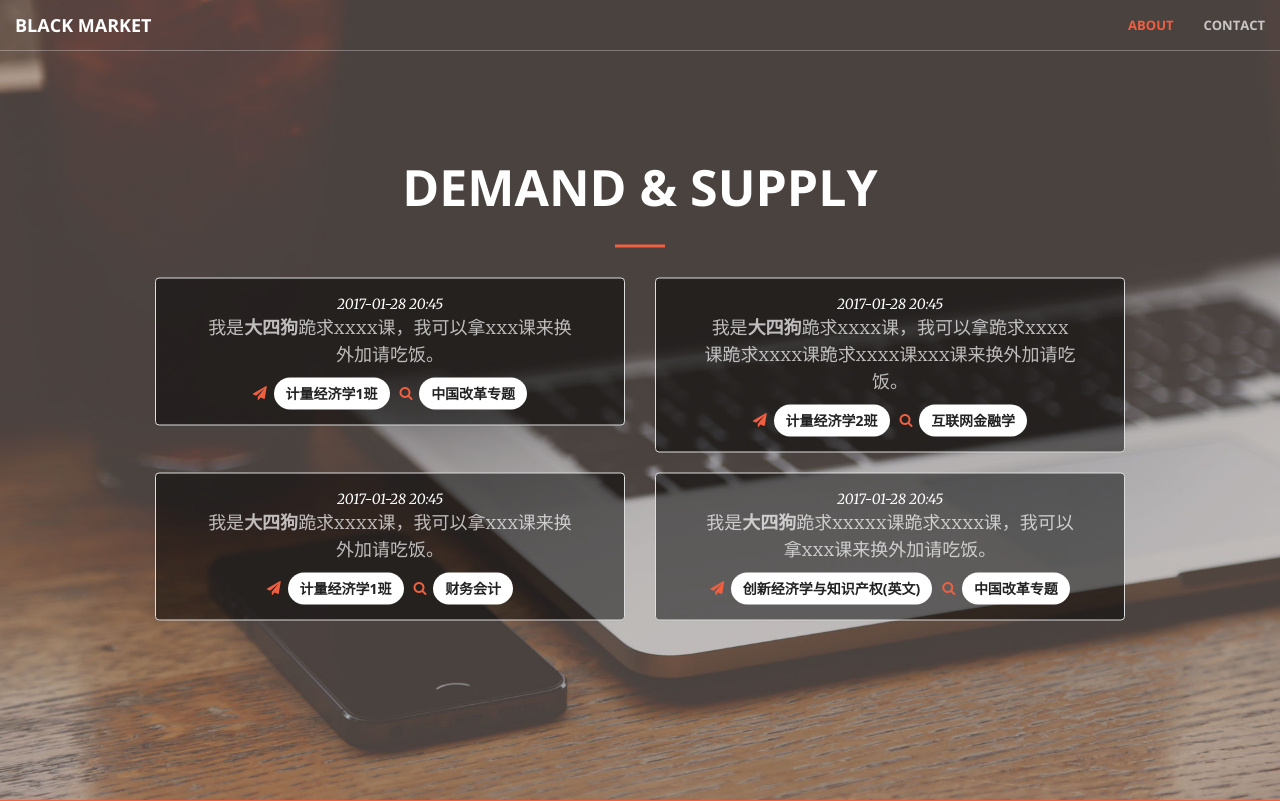
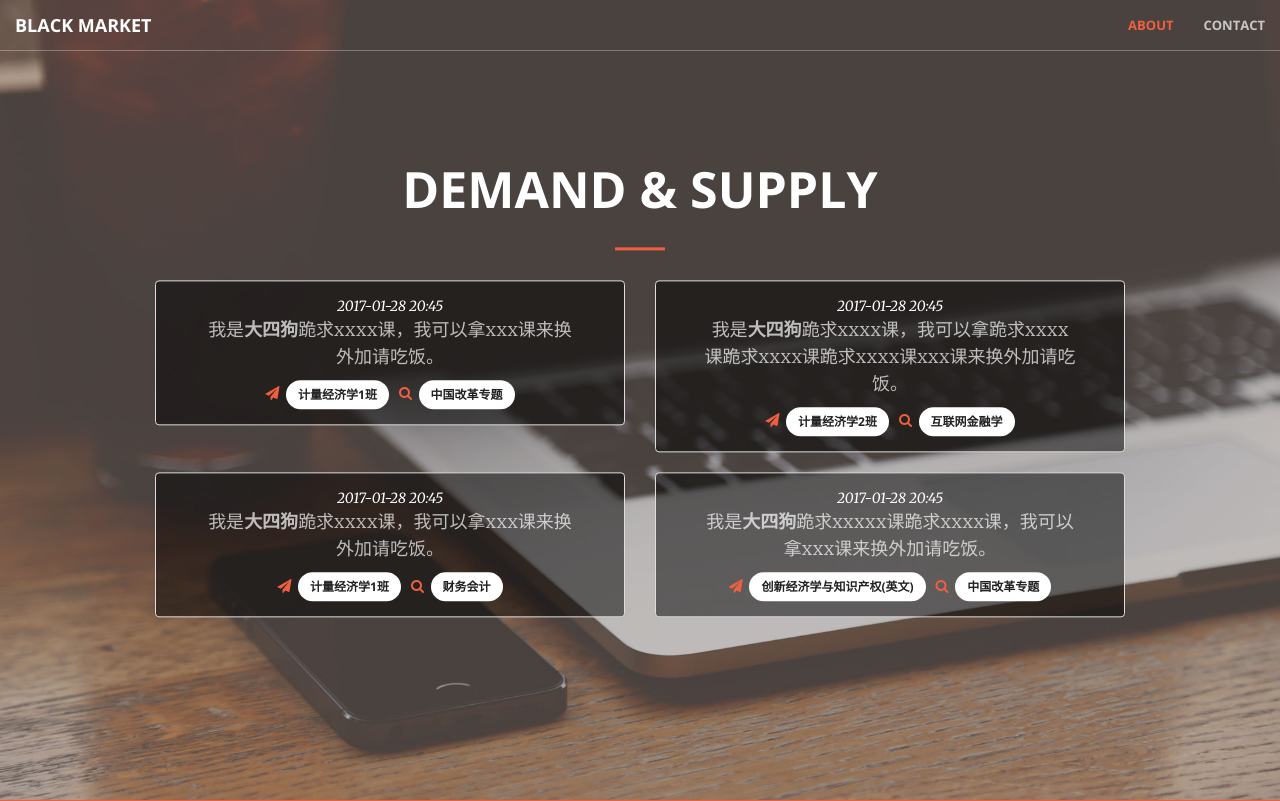
Before and after one commit to xanahopper/BlackMarket, a Flask app: page /posts in a window 1280 px wide. Shown: the top 801 px of the page. Run offline with Flask 2, Linux system fonts and the light colour scheme; some libraries are stand-ins or nearby versions.

Commit message:
fix font-size

```diff
--- a/black_market/templates/posts.html
+++ b/black_market/templates/posts.html
@@ -64,9 +64,9 @@
                                     </div>
                                     <div class="row">
                                         <a class="fa fa-paper-plane sr-icons"></a>&nbsp;
-                                        <a class="btn btn-default">计量经济学1班</a>&nbsp;&nbsp;
+                                        <a style="font-size:12px;" class="btn btn-default">计量经济学1班</a>&nbsp;&nbsp;
                                         <a class="fa fa-search sr-icons"></a>&nbsp;
-                                        <a class="btn btn-default">中国改革专题</a>
+                                        <a style="font-size:12px;" class="btn btn-default">中国改革专题</a>
                                     </div>
                                 </div>
                             </div>
@@ -82,9 +82,9 @@
                                     </div>
                                     <div class="row">
                                         <a class="fa fa-paper-plane sr-icons"></a>&nbsp;
-                                        <a class="btn btn-default">计量经济学2班</a>&nbsp;&nbsp;
+                                        <a style="font-size:12px;" class="btn btn-default">计量经济学2班</a>&nbsp;&nbsp;
                                         <a class="fa fa-search sr-icons"></a>&nbsp;
-                                        <a class="btn btn-default">互联网金融学</a>
+                                        <a style="font-size:12px;" class="btn btn-default">互联网金融学</a>
                                     </div>
                                 </div>
                             </div>
@@ -100,9 +100,9 @@
                                     </div>
                                     <div class="row">
                                         <a class="fa fa-paper-plane sr-icons"></a>&nbsp;
-                                        <a class="btn btn-default">计量经济学1班</a>&nbsp;&nbsp;
+                                        <a style="font-size:12px;" class="btn btn-default">计量经济学1班</a>&nbsp;&nbsp;
                                         <a class="fa fa-search sr-icons"></a>&nbsp;
-                                        <a class="btn btn-default">财务会计</a>
+                                        <a style="font-size:12px;" class="btn btn-default">财务会计</a>
                                     </div>
                                 </div>
                             </div>
@@ -118,9 +118,9 @@
                                     </div>
                                     <div class="row">
                                         <a class="fa fa-paper-plane sr-icons"></a>&nbsp;
-                                        <a class="btn btn-default">创新经济学与知识产权(英文)</a>&nbsp;&nbsp;
+                                        <a style="font-size:12px;" class="btn btn-default">创新经济学与知识产权(英文)</a>&nbsp;&nbsp;
                                         <a class="fa fa-search sr-icons"></a>&nbsp;
-                                        <a class="btn btn-default">中国改革专题</a>
+                                        <a style="font-size:12px;" class="btn btn-default">中国改革专题</a>
                                     </div>
                                 </div>
                             </div>
```
